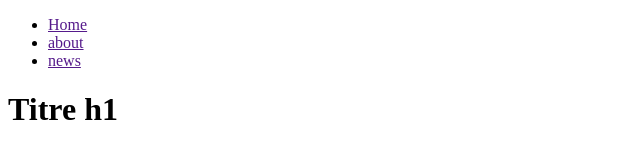
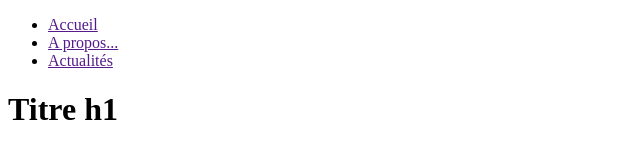
Before and after one commit to Gaston59400/TestGitHub, a plain HTML site: page index.html in a window 1280 px wide. Shown: the top 152 px of the page, without its empty margins (0-640 px from the left). Drawn offline with Linux system fonts and the light colour scheme.

Commit message:
Menu en français

```diff
--- a/index.html
+++ b/index.html
@@ -9,9 +9,9 @@
 <body>
     <nav>
         <ul>
-            <li><a href="">Home</a></li>
-            <li><a href="">about</a></li>
-            <li><a href="">news</a></li>
+            <li><a href="">Accueil</a></li>
+            <li><a href="">A propos...</a></li>
+            <li><a href="">Actualités</a></li>
         </ul>
     </nav>
 
```
